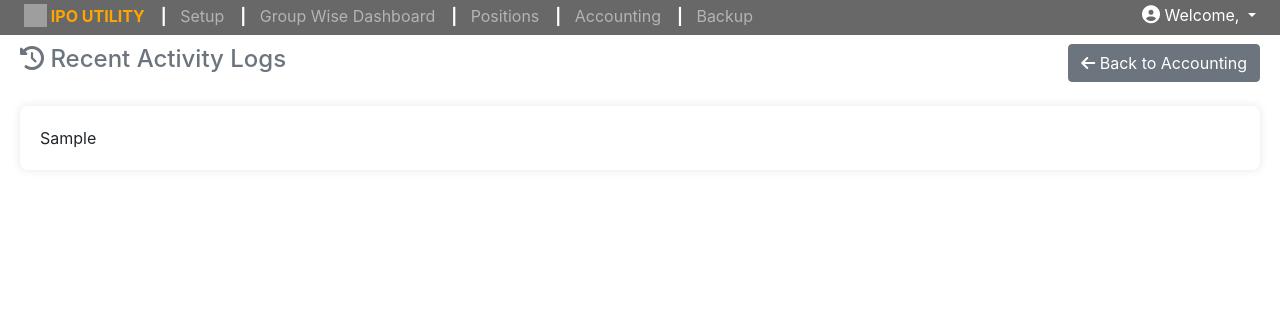
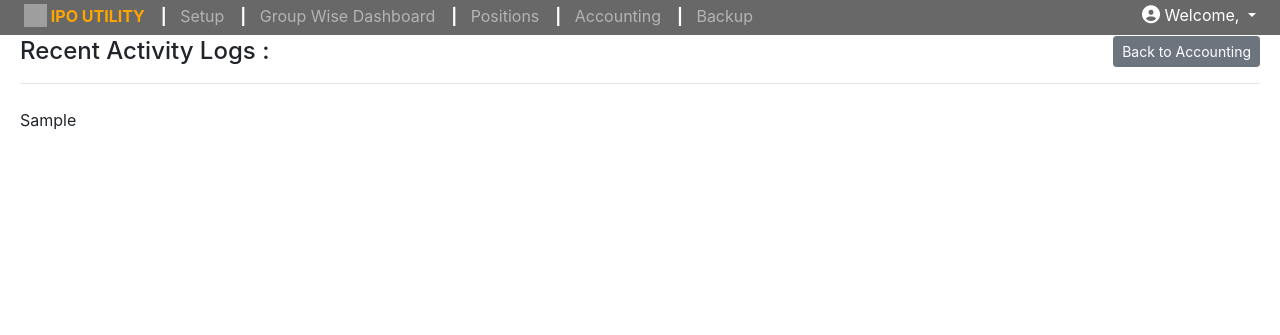
Before and after one commit to AdityaJoshiSecondaryAccount/ipo_utility, a Django app: template templates/accounting_logs.html in a window 1280 px wide. Shown: the top 335 px of the page. Run offline with Django 3.2, Linux system fonts and the light colour scheme; the template is opened without the code that fills it: most values are stand-ins (such as "Sample title", 1, 10 or a date in 2020); some libraries are stand-ins or nearby versions; grey boxes are pictures that could not be loaded.

Commit message:
change ui

```diff
--- a/templates/accounting_logs.html
+++ b/templates/accounting_logs.html
@@ -1,27 +1,19 @@
 {% extends 'basic.html' %}
 {% block title %}Accounting Logs{% endblock %}
 
-{% block css %}
-<style>
-    .fc { padding: 20px; }
-    .table-wrapper {
-        background: #fff;
-        padding: 20px;
-        border-radius: 8px;
-        box-shadow: 0 0 10px rgba(0,0,0,0.1);
-    }
-</style>
-{% endblock %}
+{% block body %}
+<div class="container-fluid" style="padding: 20px;">
 
-{% block body %}
-<div class="container-fluid fc mt-4">
-    <div class="d-flex justify-content-between align-items-center mb-4">
-        <h4 class="text-secondary"><i class="fas fa-history"></i> Recent Activity Logs</h4>
-        <a href="{% url 'accounting' %}" class="btn btn-secondary"><i class="fas fa-arrow-left"></i> Back to Accounting</a>
+    <div class="d-flex justify-content-between align-items-center mt-3 mb-3">
+        <h4 style="margin: 0;">Recent Activity Logs :</h4>
+        <a href="{% url 'accounting' %}" class="btn btn-sm btn-secondary">Back to Accounting</a>
     </div>
 
-    <div class="table-wrapper table-responsive">
+    <hr>
+
+    <div class="table-responsive text-nowrap mt-4">
         {{ audit_log_html|safe }}
     </div>
+
 </div>
 {% endblock %}
```
